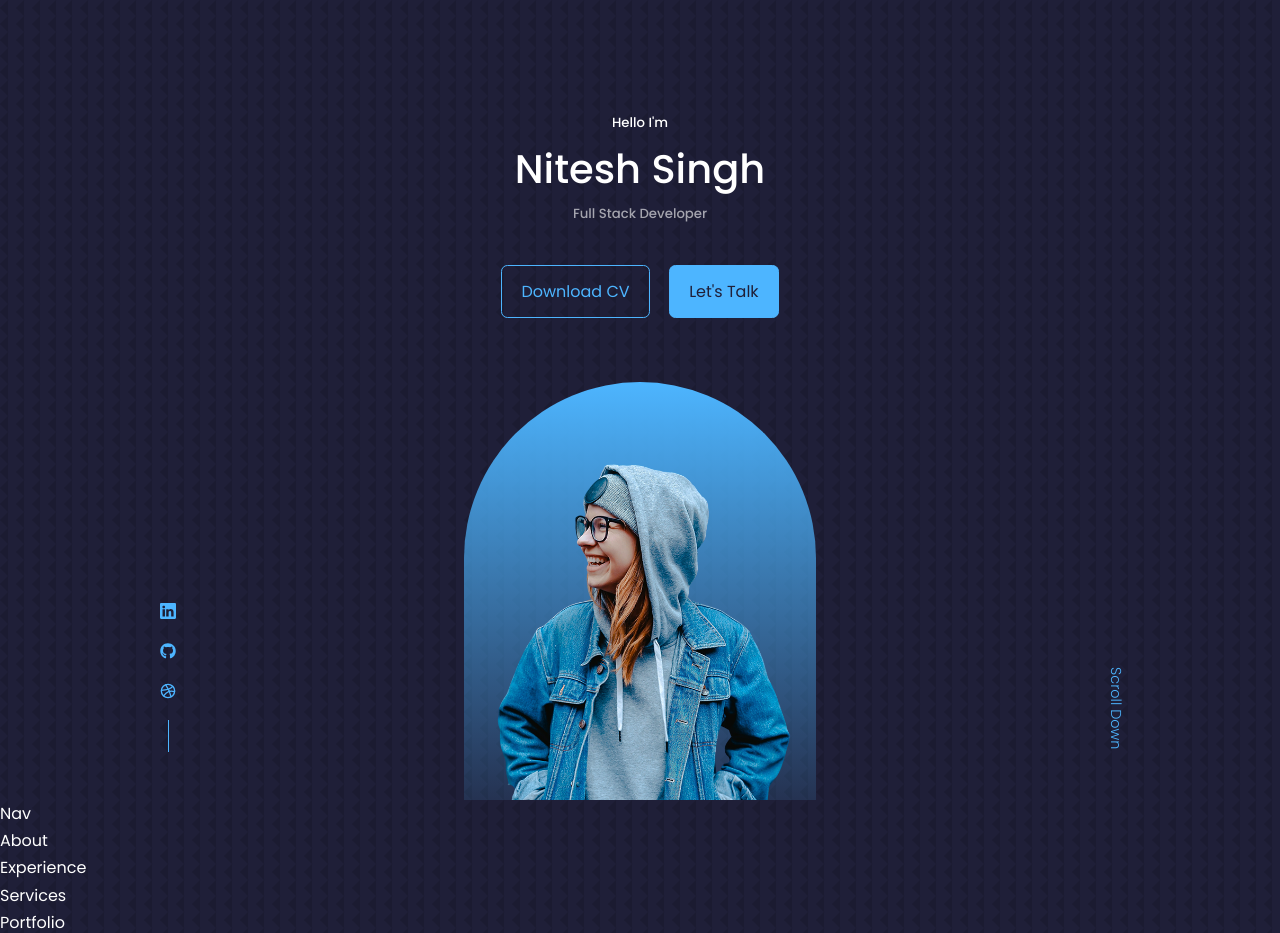
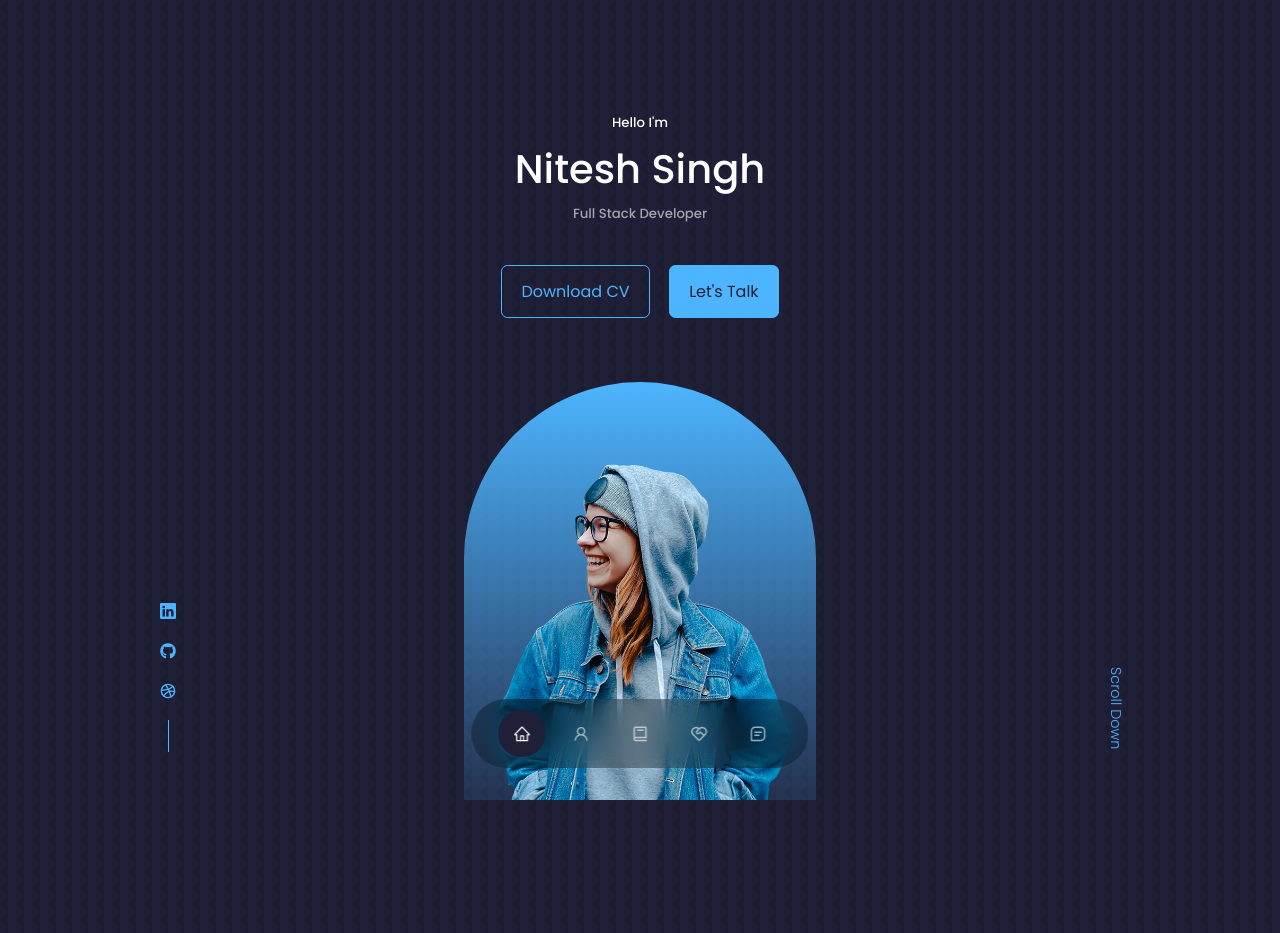
Before and after one commit to niteshsingh0233/react-portfolio, a React (Create React App) app in the folder portfolio/: page / in a window 1280 px wide. Shown: the top 933 px of the page. Built offline with nearby package versions, Linux system fonts and the light colour scheme.

Commit message:
nav component completed

```diff
--- a/portfolio/src/components/about/About.jsx
+++ b/portfolio/src/components/about/About.jsx
@@ -2,7 +2,7 @@
 import "./about.css";
 
 const About = () => {
-  return <div>About</div>;
+  return <section id="about">About</section>;
 };
 
 export default About;
--- a/portfolio/src/components/contact/Contact.jsx
+++ b/portfolio/src/components/contact/Contact.jsx
@@ -2,7 +2,7 @@
 import "./contact.css";
 
 const Contact = () => {
-  return <div>Contact</div>;
+  return <section id="contact">Contact</section>;
 };
 
 export default Contact;
--- a/portfolio/src/components/experience/Experience.jsx
+++ b/portfolio/src/components/experience/Experience.jsx
@@ -2,7 +2,7 @@
 import "./experience.css";
 
 const Experience = () => {
-  return <div>Experience</div>;
+  return <section id="experience">Experience</section>;
 };
 
 export default Experience;
--- a/portfolio/src/components/nav/Nav.jsx
+++ b/portfolio/src/components/nav/Nav.jsx
@@ -1,8 +1,54 @@
 import React from "react";
 import "./nav.css";
+import { AiOutlineHome } from "react-icons/ai";
+import { AiOutlineUser } from "react-icons/ai";
+import { BiBook } from "react-icons/bi";
+import { RiServiceLine } from "react-icons/ri";
+import { BiMessageSquareDetail } from "react-icons/bi";
+import { useState } from "react";
 
 const Nav = () => {
-  return <div>Nav</div>;
+  const [activeNav, setActiveNav] = useState("#");
+
+  return (
+    <nav>
+      <a
+        href="#"
+        className={activeNav === "#" ? "active" : ""}
+        onClick={() => setActiveNav("#")}
+      >
+        <AiOutlineHome />
+      </a>
+      <a
+        href="#about"
+        className={activeNav === "#about" ? "active" : ""}
+        onClick={() => setActiveNav("#about")}
+      >
+        <AiOutlineUser />
+      </a>
+      <a
+        href="#experience"
+        className={activeNav === "#experience" ? "active" : ""}
+        onClick={() => setActiveNav("#experience")}
+      >
+        <BiBook />
+      </a>
+      <a
+        href="#services"
+        className={activeNav === "#services" ? "active" : ""}
+        onClick={() => setActiveNav("#services")}
+      >
+        <RiServiceLine />
+      </a>
+      <a
+        href="#contact"
+        className={activeNav === "#contact" ? "active" : ""}
+        onClick={() => setActiveNav("#contact")}
+      >
+        <BiMessageSquareDetail />
+      </a>
+    </nav>
+  );
 };
 
 export default Nav;
--- a/portfolio/src/components/nav/nav.css
+++ b/portfolio/src/components/nav/nav.css
@@ -0,0 +1,34 @@
+nav{
+    background: rgba(0,0,0,0.3);
+    width: max-content;
+    display: block;
+    padding: 0.7rem 1.7rem;
+    z-index: 2;
+    position: fixed;
+    left: 50%;
+    transform: translateX(-50%);
+    bottom: 2rem;
+    display: flex;
+    gap : 0.8rem;
+    border-radius: 3rem;
+    backdrop-filter: blur(15px);
+
+}
+
+nav a {
+    background: transparent;
+    padding: 0.9rem;
+    border-radius: 50%;
+    display: flex;
+    color: var(--color-light);
+    font-size: 1.1rem;
+}
+
+nav a:hover {
+    background: rgba(0,0,0,0.3);
+}
+
+nav a.active {
+    background: var(--color-bg);
+    color: var(--color-white);
+}
--- a/portfolio/src/components/portfolio/Portfolio.jsx
+++ b/portfolio/src/components/portfolio/Portfolio.jsx
@@ -2,7 +2,7 @@
 import "./portfolio.css";
 
 const Portfolio = () => {
-  return <div>Portfolio</div>;
+  return <section id="portfolio">Portfolio</section>;
 };
 
 export default Portfolio;
--- a/portfolio/src/components/services/Services.jsx
+++ b/portfolio/src/components/services/Services.jsx
@@ -2,7 +2,7 @@
 import "./services.css";
 
 const Services = () => {
-  return <div>Services</div>;
+  return <section id="services">Services</section>;
 };
 
 export default Services;
--- a/portfolio/src/components/testimonials/Testimonials.jsx
+++ b/portfolio/src/components/testimonials/Testimonials.jsx
@@ -2,7 +2,7 @@
 import "./testimonials.css";
 
 const Testimonials = () => {
-  return <div>Testimonials</div>;
+  return <section id="testimonials">Testimonials</section>;
 };
 
 export default Testimonials;
--- a/portfolio/src/index.css
+++ b/portfolio/src/index.css
@@ -66,6 +66,7 @@
 
 section {
    margin-top: 8rem;
+   height: 100vh;
 }
 
 section > h2 , section > h5 {
```
